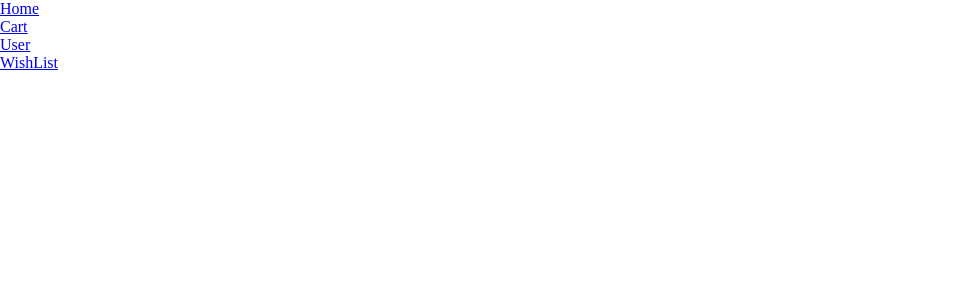
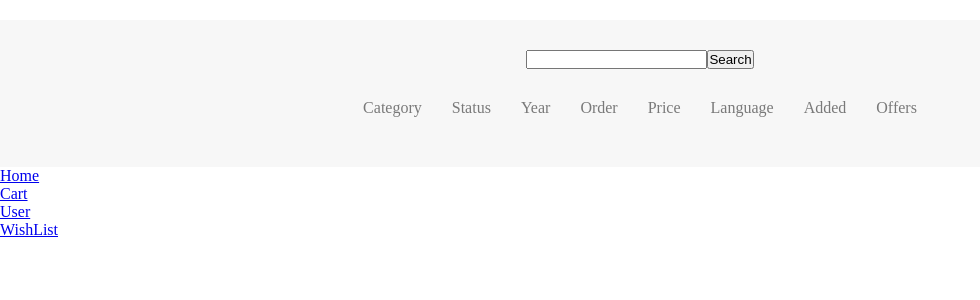
Before and after one commit to alefidececchi/ECOMMERCE, a React (Create React App) app in the folder client/: page / in a window 1280 px wide. Shown: the top 300 px of the page, without its empty margins (0-980 px from the left). Built offline with nearby package versions, Linux system fonts and the light colour scheme.

Commit message:
filters interface done

```diff
--- a/client/src/App.js
+++ b/client/src/App.js
@@ -12,7 +12,7 @@ function App() {
     <div className="App">
      <Routes>
       <Route path='/' element={< NavBar />}>
-        <Route path="home" element={< Home />} />
+        <Route path="/" element={< Home />} />
         <Route path='shopping' element={< Shopping />} />
         <Route path='user' element={< User />} />
         <Route path='wish' element={< WishList />} />
--- a/client/src/components/Home/home.module.scss
+++ b/client/src/components/Home/home.module.scss
@@ -8,6 +8,7 @@ header {
   margin-top: toRem(20);
   display: flex;
   flex-direction: column;
+  align-items: center;
   @include tablet() {
     align-items: center;
   }
@@ -28,6 +29,7 @@ header {
       flex-direction: column;
       @include tabletMax() {
         width: 30%;
+        margin: 0 auto;
       }
       @include tablet() {
         flex-direction: row;
@@ -82,8 +84,11 @@ header {
   }
 
   .toFilter {
-    // background-color: red;
     padding-bottom: toRem(20);
+    @include tabletMax() {
+      display: flex;
+      flex-wrap: wrap;
+    }
 
     span {
       padding: toRem(5) toRem(5) toRem(5) toRem(5);
@@ -92,6 +97,10 @@ header {
       border-radius: toRem(10);
       margin: 0 toRem(5);
       font-size: toRem(14);
+      @include tabletMax() {
+      margin: toRem(5) toRem(5);
+
+      }
     }
 
     button {
--- a/client/src/components/NavBar/navBar.jsx
+++ b/client/src/components/NavBar/navBar.jsx
@@ -10,7 +10,7 @@ const NavBar = () => {
       <nav>
         <ul>
           <li>
-            <Link to={'/home'}>
+            <Link to={'/'}>
               Home
             </Link>
           </li>
```
